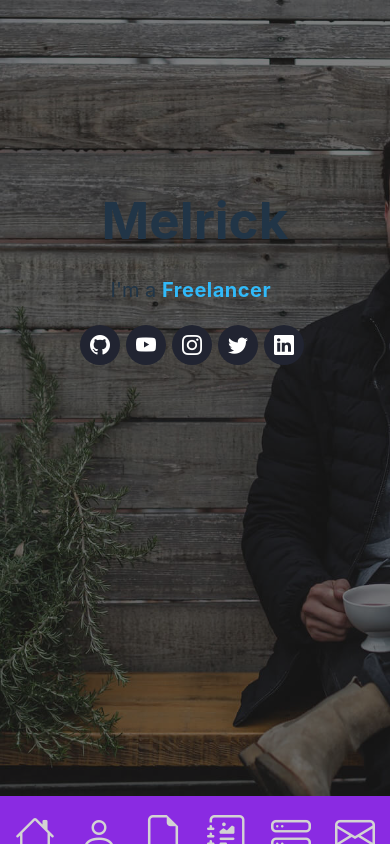
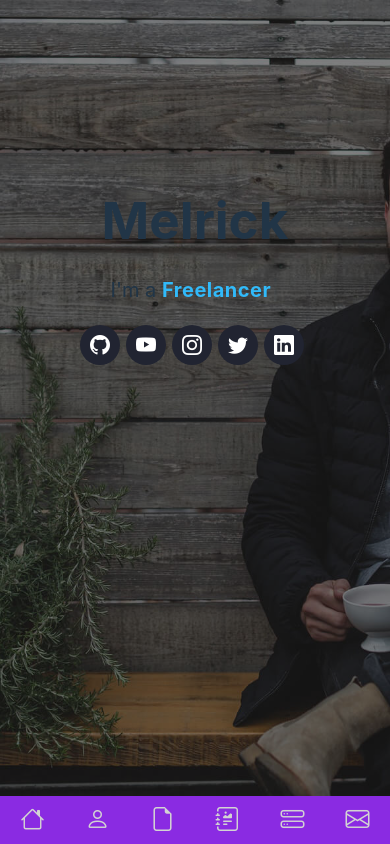
Before and after one commit to Melrick1/ReactCV, a React (Vite) app: page / in a window 390 px wide. Shown: the top 844 px of the page. Built offline with nearby package versions, Linux system fonts and the light colour scheme.

Commit message:
fixing navbar

```diff
--- a/src/components/Nav/Nav.css
+++ b/src/components/Nav/Nav.css
@@ -76,15 +76,20 @@
     .nav-list{
         flex-direction: row;
         justify-content: center;
-        gap: 1rem;
     }
 
     .nav-link{
         justify-content: center;
+        height: 3rem;
     }
 
     .nav-item{
-        width: 3rem;
         height: 3rem;
     }
+
+    .nav-item i{
+        font-size: 1.5rem;
+        width: 3rem;
+        min-width: 3rem; /* Stops width from changing during transition */
+    }
 }
```
